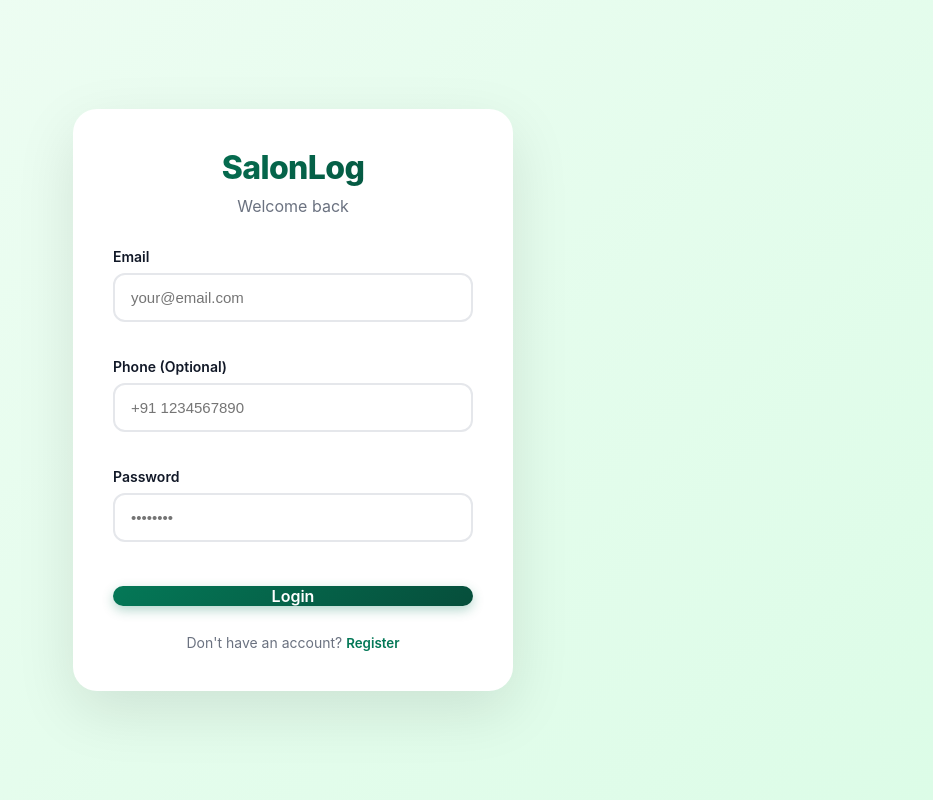
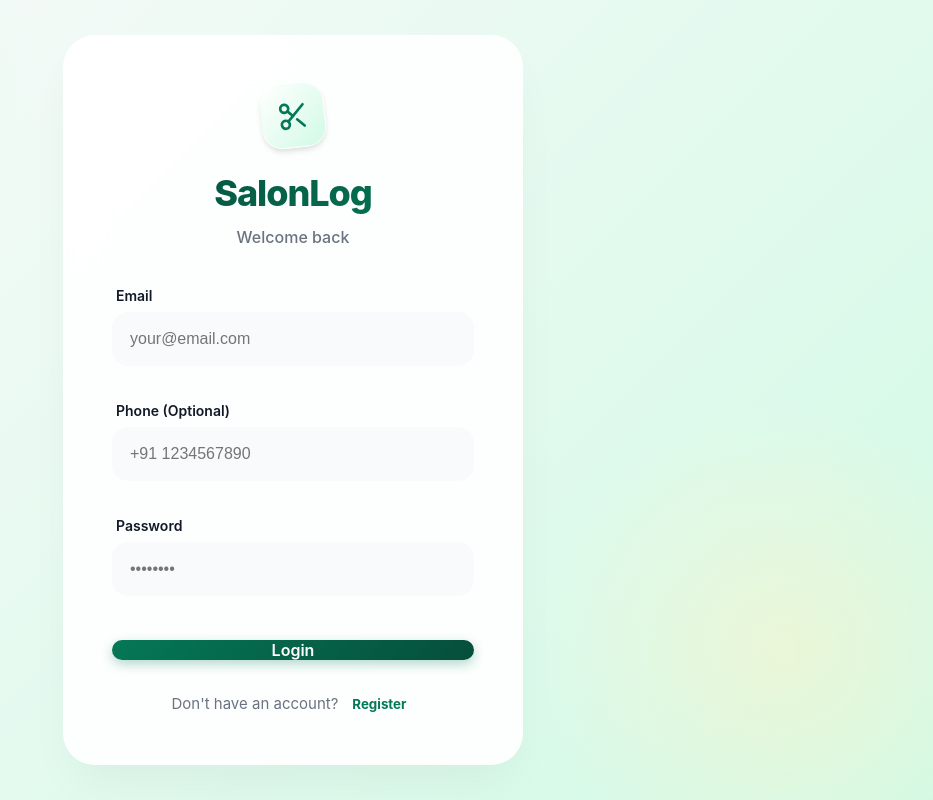
Before and after one commit to 123yogin/salonmvp, a React (Vite) app: page /login in a window 1280 px wide. Shown: the whole page, without its empty margins (347-1280 px from the left). Built offline with nearby package versions, Linux system fonts and the light colour scheme; no server answers.

Commit message:
feat: Enhance Login page with animations and improved styles; add icon and background effects for a modernized user experience

```diff
--- a/src/pages/Login.jsx
+++ b/src/pages/Login.jsx
@@ -1,3 +1,5 @@
+import { motion } from 'framer-motion';
+import { Scissors } from 'lucide-react';
 import { useState } from 'react';
 import { useNavigate } from 'react-router-dom';
 import { useAuth } from '../context/AuthContext';
@@ -67,17 +69,29 @@ const Login = () => {
 
     return (
         <div className="login-container">
-            <div className="login-card">
+            <motion.div
+                className="login-card"
+                initial={{ opacity: 0, y: 20 }}
+                animate={{ opacity: 1, y: 0 }}
+                transition={{ duration: 0.5 }}
+            >
                 <div className="login-header">
+                    <div className="login-icon">
+                        <Scissors size={32} />
+                    </div>
                     <h1>SalonLog</h1>
                     <p>{isRegister ? 'Create your account' : 'Welcome back'}</p>
                 </div>
 
                 <form onSubmit={handleSubmit} className="login-form">
                     {error && (
-                        <div className="error-message">
+                        <motion.div
+                            className="error-message"
+                            initial={{ opacity: 0, height: 0 }}
+                            animate={{ opacity: 1, height: 'auto' }}
+                        >
                             {error}
-                        </div>
+                        </motion.div>
                     )}
 
                     <div className="form-group">
@@ -111,7 +125,11 @@ const Login = () => {
                     </div>
 
                     {isRegister && (
-                        <div className="form-group">
+                        <motion.div
+                            className="form-group"
+                            initial={{ opacity: 0, height: 0 }}
+                            animate={{ opacity: 1, height: 'auto' }}
+                        >
                             <label htmlFor="salon_name">Salon Name</label>
                             <input
                                 type="text"
@@ -123,7 +141,7 @@ const Login = () => {
                                 className="form-input"
                                 autoComplete="organization"
                             />
-                        </div>
+                        </motion.div>
                     )}
 
                     <div className="form-group">
@@ -166,7 +184,7 @@ const Login = () => {
                         </button>
                     </div>
                 </form>
-            </div>
+            </motion.div>
         </div>
     );
 };
--- a/src/styles/pages.css
+++ b/src/styles/pages.css
@@ -762,37 +762,86 @@
     display: flex;
     align-items: center;
     justify-content: center;
-    background: linear-gradient(135deg, #f0fdf4 0%, #dcfce7 100%);
+    background: linear-gradient(135deg, var(--bg-app) 0%, var(--color-primary-light) 100%);
     padding: 20px;
+    position: relative;
+    overflow: hidden;
+}
+
+.login-container::before {
+    content: '';
+    position: absolute;
+    width: 600px;
+    height: 600px;
+    background: radial-gradient(circle, var(--color-primary-light) 0%, transparent 70%);
+    top: -200px;
+    left: -200px;
+    opacity: 0.5;
+    border-radius: 50%;
+    pointer-events: none;
+}
+
+.login-container::after {
+    content: '';
+    position: absolute;
+    width: 500px;
+    height: 500px;
+    background: radial-gradient(circle, var(--color-accent-light) 0%, transparent 70%);
+    bottom: -100px;
+    right: -100px;
+    opacity: 0.5;
+    border-radius: 50%;
+    pointer-events: none;
 }
 
 .login-card {
-    background: white;
-    border-radius: 24px;
-    padding: 40px;
+    background: rgba(255, 255, 255, 0.9);
+    backdrop-filter: blur(20px);
+    -webkit-backdrop-filter: blur(20px);
+    border: 1px solid rgba(255, 255, 255, 0.8);
+    border-radius: 32px;
+    padding: 48px;
     width: 100%;
-    max-width: 440px;
-    box-shadow: 0 20px 60px rgba(0, 0, 0, 0.1);
-    animation: slideUp 0.5s ease-out;
+    max-width: 460px;
+    box-shadow: 0 25px 50px -12px rgba(0, 0, 0, 0.05);
+    position: relative;
+    z-index: 1;
 }
 
 .login-header {
     text-align: center;
-    margin-bottom: 32px;
+    margin-bottom: 40px;
+}
+
+.login-icon {
+    width: 64px;
+    height: 64px;
+    background: linear-gradient(135deg, #fff, var(--color-primary-light));
+    border-radius: 20px;
+    display: flex;
+    align-items: center;
+    justify-content: center;
+    color: var(--color-primary);
+    margin: 0 auto 24px;
+    box-shadow: var(--shadow-md);
+    transform: rotate(-6deg);
+    border: 1px solid rgba(255, 255, 255, 0.6);
 }
 
 .login-header h1 {
-    font-size: 32px;
+    font-size: 36px;
     font-weight: 800;
-    background: linear-gradient(135deg, var(--color-primary), var(--color-primary-dark));
+    background: linear-gradient(135deg, var(--color-primary-dark), var(--color-primary));
     -webkit-background-clip: text;
     -webkit-text-fill-color: transparent;
-    margin-bottom: 8px;
+    margin-bottom: 12px;
+    letter-spacing: -0.03em;
 }
 
 .login-header p {
     color: var(--text-secondary);
     font-size: 16px;
+    font-weight: 500;
 }
 
 .login-form {
@@ -811,36 +860,47 @@
     font-size: 14px;
     font-weight: 600;
     color: var(--text-primary);
+    margin-left: 4px;
 }
 
 .form-input {
-    padding: 14px 16px;
-    border: 2px solid var(--border-color);
-    border-radius: 12px;
-    font-size: 15px;
+    padding: 16px;
+    border: 2px solid transparent;
+    border-radius: 16px;
+    font-size: 16px;
     transition: all 0.2s;
-    background: white;
+    background: #F9FAFB; /* Gray-50 */
+    color: var(--text-primary);
+    width: 100%;
+}
+
+.form-input:hover {
+    background: #F3F4F6; /* Gray-100 */
 }
 
 .form-input:focus {
     outline: none;
+    background: #fff;
     border-color: var(--color-primary);
-    box-shadow: 0 0 0 3px var(--color-primary-light);
+    box-shadow: 0 0 0 4px var(--color-primary-light);
 }
 
 .error-message {
-    background: #fee2e2;
-    color: #dc2626;
-    padding: 12px 16px;
+    background: #FEF2F2;
+    color: #DC2626;
+    padding: 14px 16px;
     border-radius: 12px;
     font-size: 14px;
-    border: 1px solid #fecaca;
+    border: 1px solid #FEE2E2;
+    display: flex;
+    align-items: center;
+    font-weight: 500;
 }
 
 .login-toggle {
     text-align: center;
-    margin-top: 8px;
-    font-size: 14px;
+    margin-top: 12px;
+    font-size: 15px;
     color: var(--text-secondary);
 }
 
@@ -848,60 +908,50 @@
     background: none;
     border: none;
     color: var(--color-primary);
-    font-weight: 600;
+    font-weight: 700;
     cursor: pointer;
-    margin-left: 4px;
-    transition: color 0.2s;
+    margin-left: 6px;
+    transition: all 0.2s;
+    padding: 4px 8px;
+    border-radius: 8px;
 }
 
 .toggle-btn:hover {
-    color: var(--color-primary-dark);
-    text-decoration: underline;
+    background: var(--color-primary-light);
+    text-decoration: none;
 }
 
 /* Login Screen Responsive */
 @media (max-width: 480px) {
     .login-container {
         padding: 16px;
+        align-items: flex-start; /* Allow scrolling on small height */
     }
 
     .login-card {
-        padding: 28px 24px;
-        border-radius: 20px;
+        padding: 32px 24px;
+        border-radius: 24px;
+        margin-top: 20px; /* Space from top */
     }
 
-    .login-header {
-        margin-bottom: 24px;
+    .login-icon {
+        width: 56px;
+        height: 56px;
+        margin-bottom: 20px;
     }
 
     .login-header h1 {
-        font-size: 26px;
+        font-size: 28px;
     }
 
     .login-header p {
-        font-size: 14px;
-    }
-
-    .login-form {
-        gap: 16px;
-    }
-
-    .form-group label {
-        font-size: 13px;
+        font-size: 15px;
     }
 
     .form-input {
-        padding: 12px 14px;
-        font-size: 14px;
-    }
-
-    .error-message {
-        padding: 10px 14px;
-        font-size: 13px;
-    }
-
-    .login-toggle {
-        font-size: 13px;
+        padding: 14px;
+        font-size: 15px;
+        border-radius: 14px;
     }
 }
 
@@ -911,53 +961,25 @@
     }
 
     .login-card {
-        padding: 20px 16px;
-        border-radius: 16px;
+        padding: 24px 16px;
+        border-radius: 20px;
     }
 
     .login-header {
-        margin-bottom: 20px;
+        margin-bottom: 24px;
+    }
+
+    .login-icon {
+        width: 48px;
+        height: 48px;
+        margin-bottom: 16px;
     }
 
     .login-header h1 {
-        font-size: 22px;
-    }
-
-    .login-header p {
-        font-size: 13px;
-    }
-
-    .login-form {
-        gap: 14px;
-    }
-
-    .form-group {
-        gap: 6px;
+        font-size: 24px;
     }
 
     .form-group label {
-        font-size: 12px;
-    }
-
-    .form-input {
-        padding: 11px 12px;
-        font-size: 14px;
-        border-radius: 10px;
-    }
-
-    .error-message {
-        padding: 10px 12px;
-        font-size: 12px;
-        border-radius: 10px;
-    }
-
-    .login-toggle {
-        font-size: 12px;
-        margin-top: 6px;
-    }
-
-    .btn {
-        height: 46px;
-        font-size: 15px;
+        font-size: 13px;
     }
 }
```
